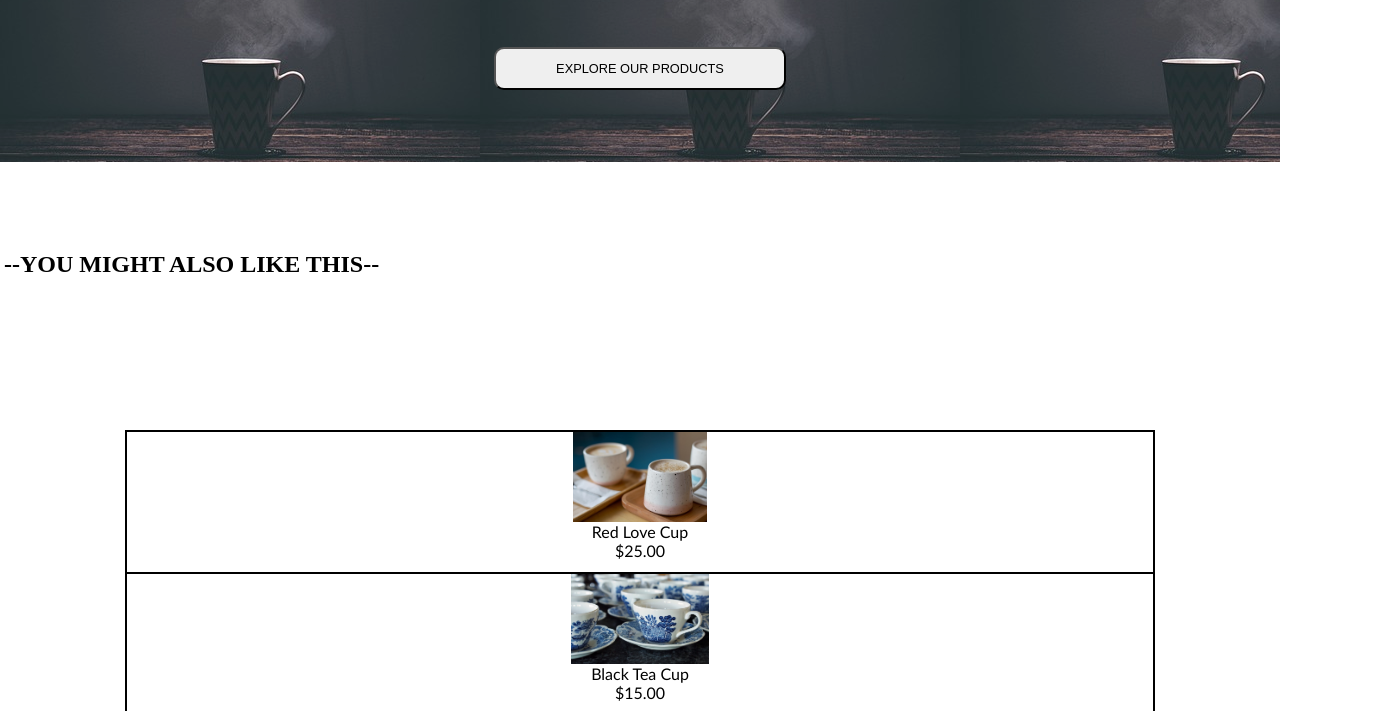
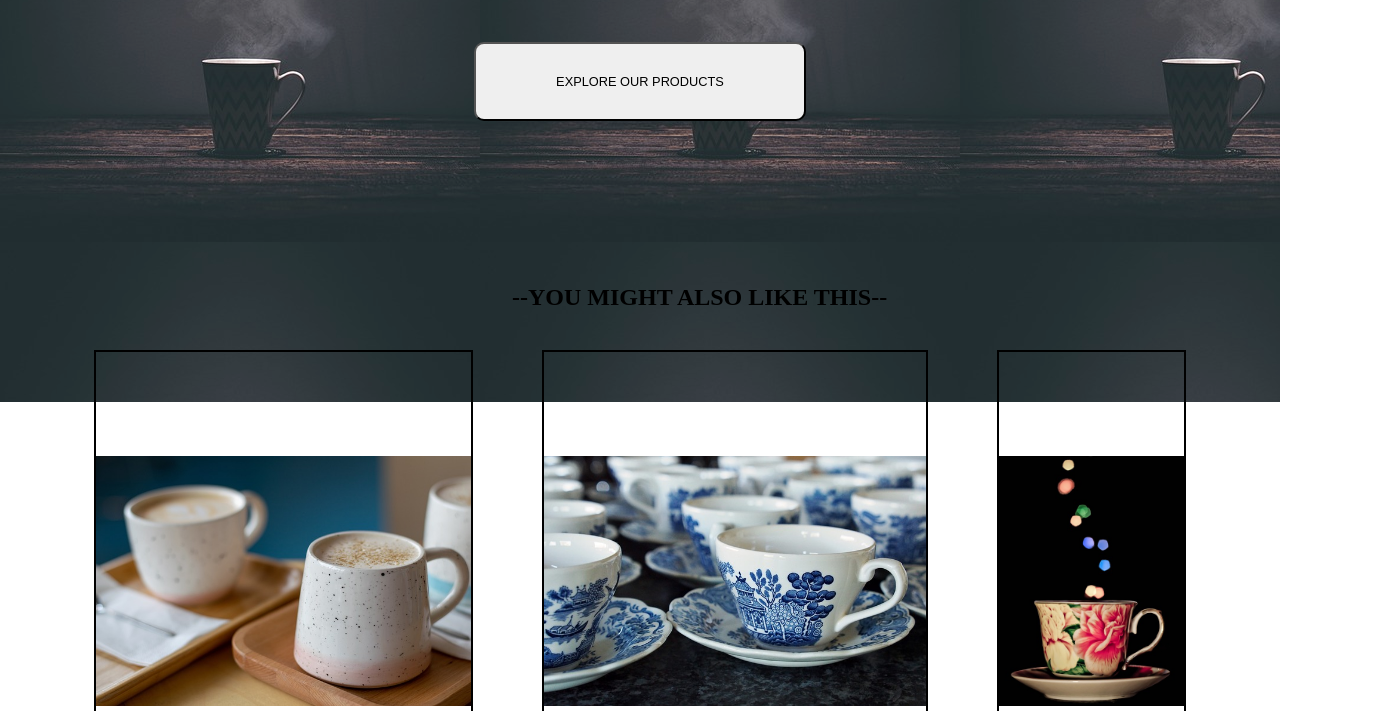
Before and after one commit to tushark9/Best_Cup_Ever, a plain HTML site: page index.html in a window 1280 px wide. Shown: the part 398-1109 px from the top of the page, 1387 px wide, since content can reach past the window. Drawn offline with Linux system fonts and the light colour scheme.

Commit message:
Update index.html

```diff
--- a/index.html
+++ b/index.html
@@ -6,7 +6,7 @@
     <meta name="viewport" content="width=device-width, initial-scale=1.0">
     <title>Best Coffee Cups Ever | GreatCups.com</title>
     <link rel="stylesheet" href="css/style.css">
-    <link rel="stylesheet" media="screen and (max-width: 1436px)" href="css/phone.css">
+<!--     <link rel="stylesheet" media="screen and (max-width: 1436px)" href="css/phone.css"> -->
 </head>
 
 <body>
```
